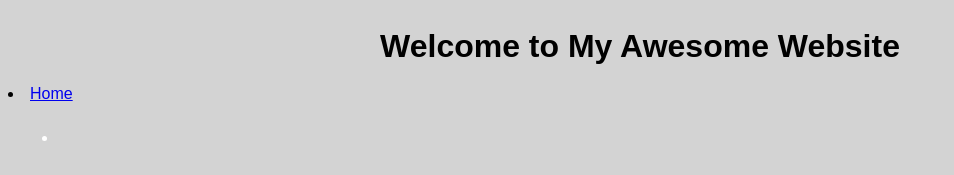
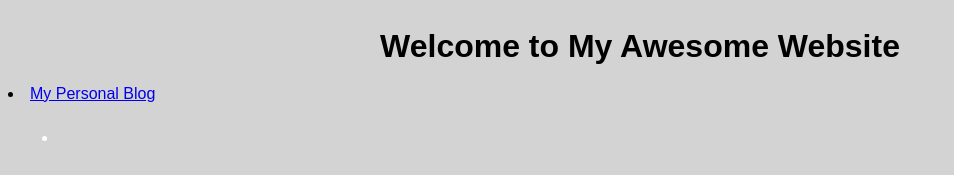
Before and after one commit to dbishab/dbishab.github.io, a plain HTML site: page index.html in a window 1280 px wide. Shown: the top 175 px of the page, without its empty margins (0-954 px from the left). Drawn offline with Linux system fonts and the light colour scheme.

Commit message:
Update index.html

```diff
--- a/index.html
+++ b/index.html
@@ -62,7 +62,7 @@
         Welcome to My Awesome Website
     </header>
     <li class="masthead__menu-item">
-          <a href="home.html">Home</a>
+          <a href="home.html">My Personal Blog</a>
         </li>
     <nav>
         <ul>
```
